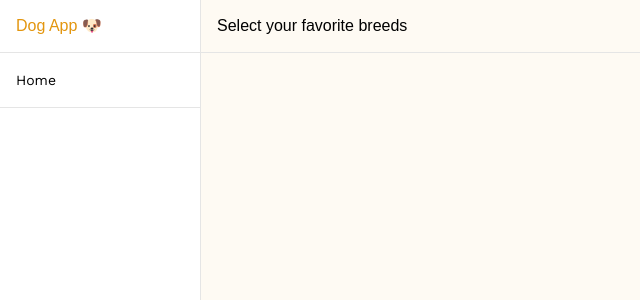
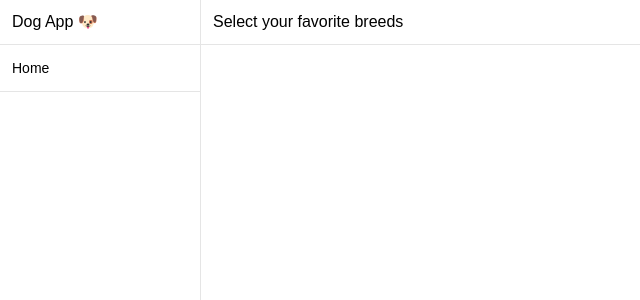
Before and after one commit to pagrawl3/pets, a Next.js app: page / in a window 1280 px wide. Shown: the top 300 px of the page, without its empty margins (0-640 px from the left). Built offline with nearby package versions, Linux system fonts and the light colour scheme.

Commit message:
fix(globals): fixed tokens

```diff
--- a/src/const/globals.scss
+++ b/src/const/globals.scss
@@ -1,8 +1,8 @@
 :root {
   --max-width: 1100px;
   --border-radius: 12px;
-  --font: "Futura PT", Futura, sans-serif;
-  --font-alt: "Work Sans", sans-serif;
+  --font: "Futura", Futura, sans-serif;
+  --font-alt: "__Work_Sans_1fc36d", "__Work_Sans_Fallback_1fc36d", sans-serif;
   --font-mono: ui-monospace, SFMono-Regular, Menlo, Monaco, Consolas,
     Liberation Mono, Courier New, monospace;
 
@@ -12,7 +12,7 @@
 
   // Black
   @for $i from 1 through 10 {
-    --color-black-#{$i * 10}: rgba(#000, $i / 100);
+    --color-black-#{$i * 10}: rgba(0, 0, 0, #{$i / 10});
   }
 
   // True Grey
@@ -28,16 +28,16 @@
   --color-true-grey-50: #fafafa;
 
   // Primary
-  --color--primary-900: #9b660a;
-  --color--primary-800: #e3960f;
-  --color--primary-700: #f1ac34;
-  --color--primary-600: #f3b64c;
-  --color--primary-500: #f6c878;
-  --color--primary-400: #f7ce87;
-  --color--primary-300: #f9ddab;
-  --color--primary-200: #fbe7c3;
-  --color--primary-100: #fdf0db;
-  --color--primary-50: #fefaf3;
+  --color-primary-900: #9b660a;
+  --color-primary-800: #e3960f;
+  --color-primary-700: #f1ac34;
+  --color-primary-600: #f3b64c;
+  --color-primary-500: #f6c878;
+  --color-primary-400: #f7ce87;
+  --color-primary-300: #f9ddab;
+  --color-primary-200: #fbe7c3;
+  --color-primary-100: #fdf0db;
+  --color-primary-50: #fefaf3;
 
   // Green
   --color-green-900: #63685a;
@@ -63,9 +63,12 @@
   --color-blue-100: #f6f8f9;
   --color-blue-50: #fbfcfc;
 
+  // Red
+  --color-red-900: rgba(217, 79, 20, 1);
+
   // Spacing
   --spacing-1: 8px;
-  --spacing-2: 16px;
+  --spacing-2: 12px;
   --spacing-3: 24px;
   --spacing-4: 32px;
   --spacing-5: 40px;
@@ -87,6 +90,7 @@
   --elevation-hard-3: 0px 6px 15px 0px rgba(170, 169, 184, 0.1);
 
   // labels
+  --label-large: 500 18px/24px var(--font);
   --label: 400 16px/20px var(--font);
   --label-small: 400 14px/18px var(--font);
 
@@ -99,4 +103,5 @@
 html,
 body {
   margin: 0;
+  -webkit-font-smoothing: antialiased;
 }
```
